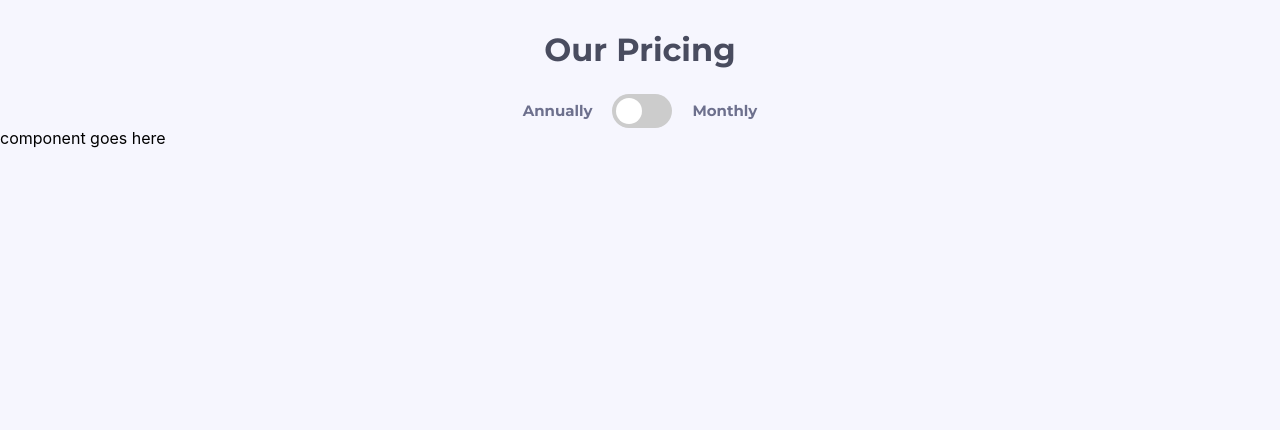
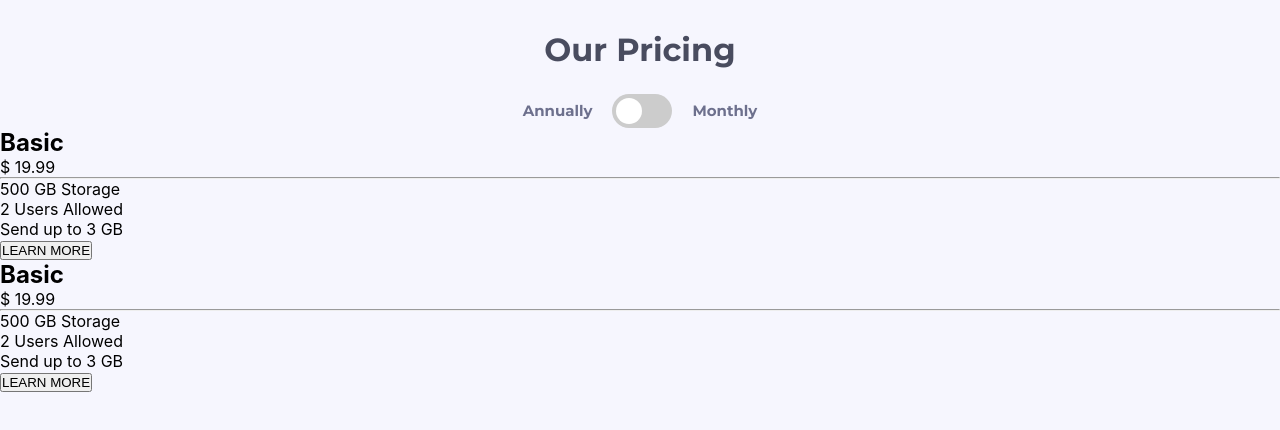
Before and after one commit to yoga1234/pricing-component, a React (Create React App) app: page / in a window 1280 px wide. Shown: the top 430 px of the page. Built offline with nearby package versions, Linux system fonts and the light colour scheme.

Commit message:
adding card structure

```diff
--- a/src/App.js
+++ b/src/App.js
@@ -1,4 +1,7 @@
 import "./App.css";
+
+import WhitePrice from "./components/WhitePrice/WhitePrice";
+import MainPrice from "./components/MainPrice/MainPrice";
 
 function App() {
   return (
@@ -12,7 +15,8 @@ function App() {
         </label>
         <p>Monthly</p>
       </div>
-      <p>component goes here</p>
+      <WhitePrice />
+      <MainPrice />
     </div>
   );
 }
--- /dev/null
+++ b/src/components/MainPrice/MainPrice.js
@@ -0,0 +1,19 @@
+import React from "react";
+
+import "./MainPrice";
+
+const MainPrice = () => {
+  return (
+    <div className="white-container">
+      <h2 className="card-title">Basic</h2>
+      <p className="card-price">$ 19.99</p>
+      <hr />
+      <p className="card-feature">500 GB Storage</p>
+      <p className="card-feature">2 Users Allowed</p>
+      <p className="card-feature">Send up to 3 GB</p>
+      <button className="card-button">LEARN MORE</button>
+    </div>
+  );
+};
+
+export default MainPrice;
--- /dev/null
+++ b/src/components/WhitePrice/WhitePrice.js
@@ -0,0 +1,19 @@
+import React from "react";
+
+import "./WhitePrice.css";
+
+const WhitePrice = () => {
+  return (
+    <div className="white-container">
+      <h2 className="card-title">Basic</h2>
+      <p className="card-price">$ 19.99</p>
+      <hr />
+      <p className="card-feature">500 GB Storage</p>
+      <p className="card-feature">2 Users Allowed</p>
+      <p className="card-feature">Send up to 3 GB</p>
+      <button className="card-button">LEARN MORE</button>
+    </div>
+  );
+};
+
+export default WhitePrice;
```
Also changed, not shown: data.json (+9 -9 lines), src/components/MainPrice/MainPrice.css (added), src/components/WhitePrice/WhitePrice.css (added).
